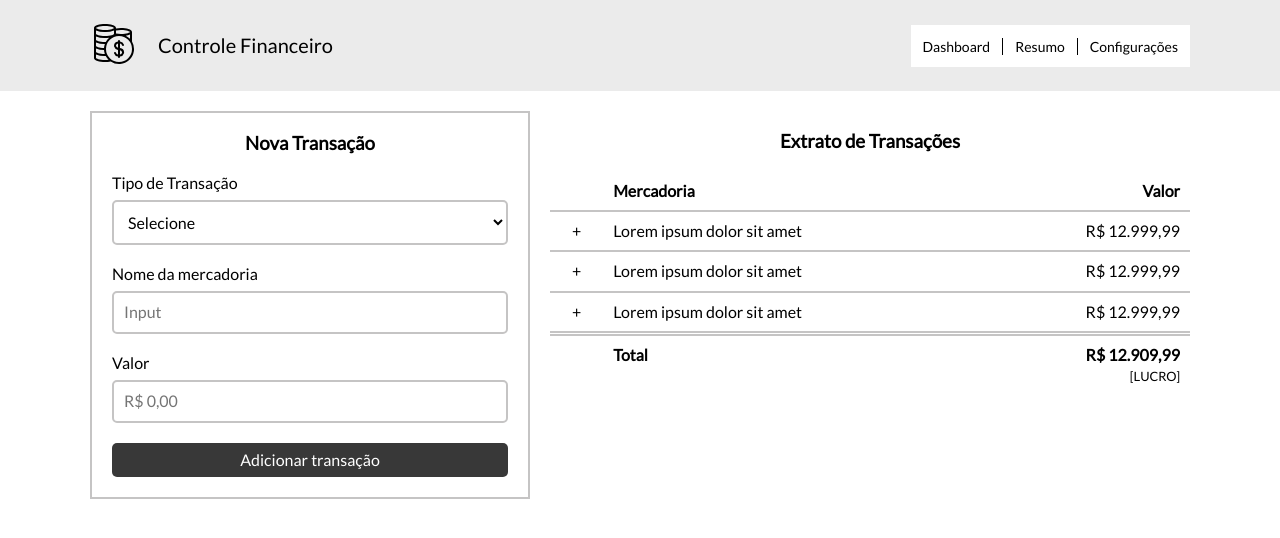
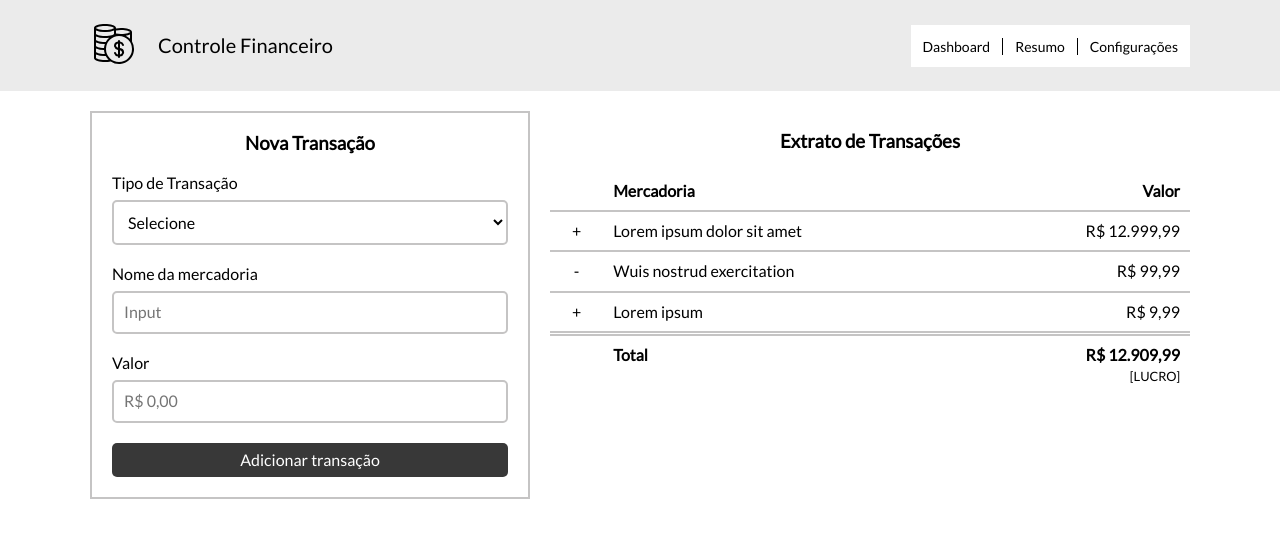
Before and after one commit to rribeiro93/vv-financial-control, an Angular app: page / in a window 1280 px wide. Shown: the top 538 px of the page. Built offline with nearby package versions, Linux system fonts and the light colour scheme.

Commit message:
Updating mock data

```diff
--- a/src/app/transactions-statement/transactions-statement.component.ts
+++ b/src/app/transactions-statement/transactions-statement.component.ts
@@ -18,14 +18,14 @@ export class TransactionsStatementComponent {
         'R$ 12.999,99'
       ),
       new Transaction(
-        '+',
-        'Lorem ipsum dolor sit amet',
-        'R$ 12.999,99'
+        '-',
+        'Wuis nostrud exercitation',
+        'R$ 99,99'
       ),
       new Transaction(
         '+',
-        'Lorem ipsum dolor sit amet',
-        'R$ 12.999,99'
+        'Lorem ipsum',
+        'R$ 9,99'
       )
     );
 
```
